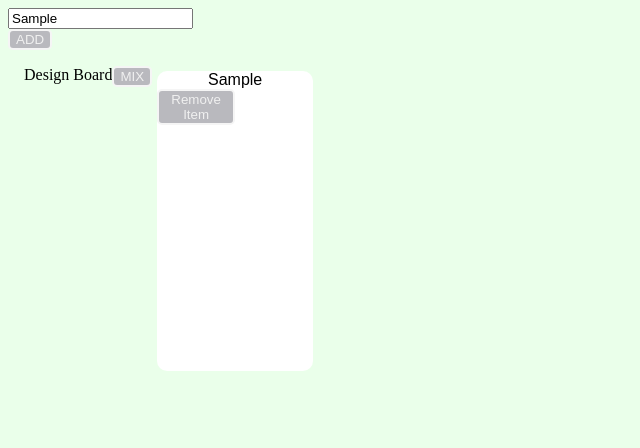
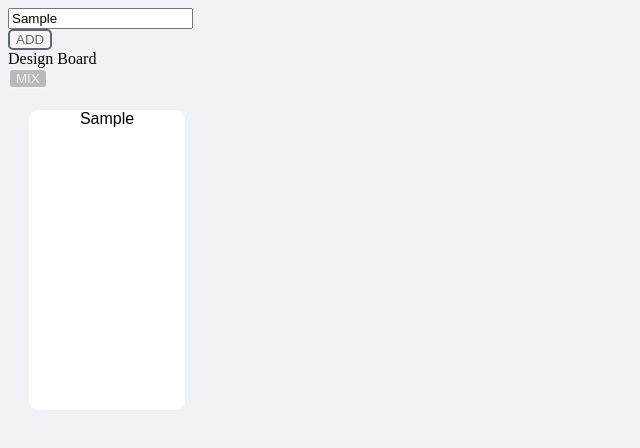
Before and after one commit to 93dannyp/93dannyp.github.io, a plain HTML site: page index.html in a window 1280 px wide. Both pictures are taken after typing "Sample" into the empty fields and a click on the button "ADD". Shown: the whole page, without its empty margins (0-640 px from the left). Drawn offline with nearby package versions, Linux system fonts and the light colour scheme.

Commit message:
added some CSS, changed the background and remove button and more.

```diff
--- a/app.js
+++ b/app.js
@@ -78,7 +78,7 @@ $('#submit').on('click', () => {
 
 
     // Making a button and assigning it to the constant $remove. This has an event listener and event handler so that when the button is clicked, it will remove the items from the design board.
-    const $remove = $('<button>').text('Remove Item').addClass('remove')
+    const $remove = $('<button>').text('X').addClass('remove').css(hidden)
 
 
     $newInput.append($remove)
--- a/index.html
+++ b/index.html
@@ -15,8 +15,8 @@
      <label for = 'input-box'></label>
             <input type = 'text' name = '' value = '' id = 'input-box'/>
             <button type = 'button' name = 'button' id = 'submit'>ADD</button>
-    <div class = 'design-board'>Design Board
-       <div> <button type = 'button' name = 'button' id = 'mix-up'>MIX</button> </div>
+    <div class = 'design-board-wrap'>Design Board
+       <div> <button type = 'button' name = 'button' id = 'mix-up'>MIX</button> </div> <div class = 'design-board'></div>
     </div>
 </body>
 </html>
--- a/main.css
+++ b/main.css
@@ -1,5 +1,5 @@
 body {
-    background: #eaffea;
+    background: rgb(240, 242, 245);
 }
 
 .design-board {
@@ -11,6 +11,10 @@ body {
     max-height: 50%;
     margin: 1em;
 
+}
+
+.design-board {
+background: rgb(240, 242, 245);
 }
 
 .item {
@@ -32,15 +36,18 @@ body {
 .remove,  #submit{
     display: flex;
     flex-direction: row-reverse;
-    border: 2px solid whitesmoke;
-    background-color: rgb(185, 185, 190);
+    border: 2px solid  rgb(96,103,112);
+    background-color: whitesmoke;
     border-radius: 5px;
-    color: rgb(240, 240, 240)
+    color:  rgb(96,103,112);
 
 }
 
 .remove {
-    max-width: 50%;
+    max-width: 25px;
+    border: none;
+    background: none;
+    padding: 4px, 4px, 4px, 4px;
 }
 
 #mix-up {
```
